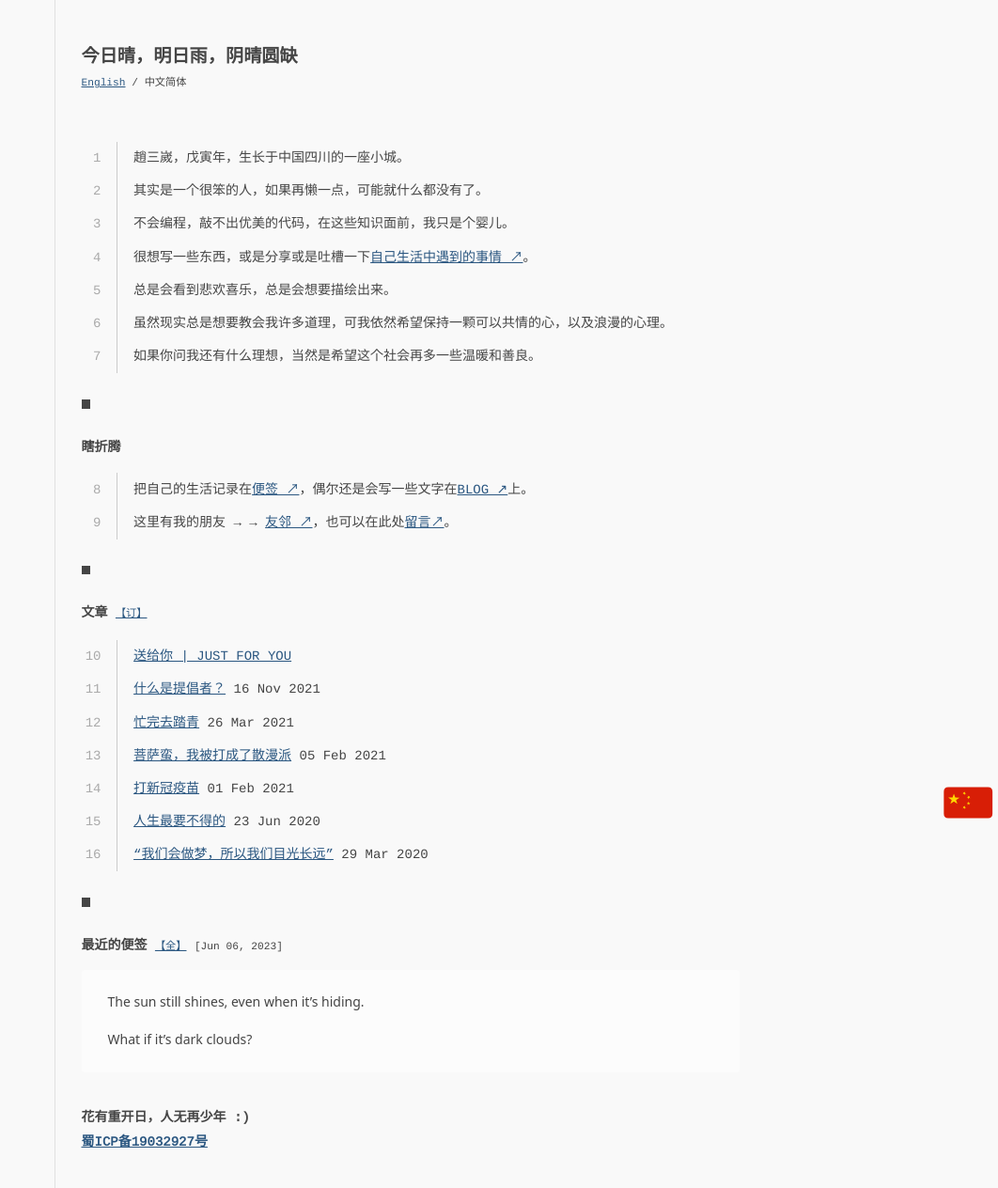
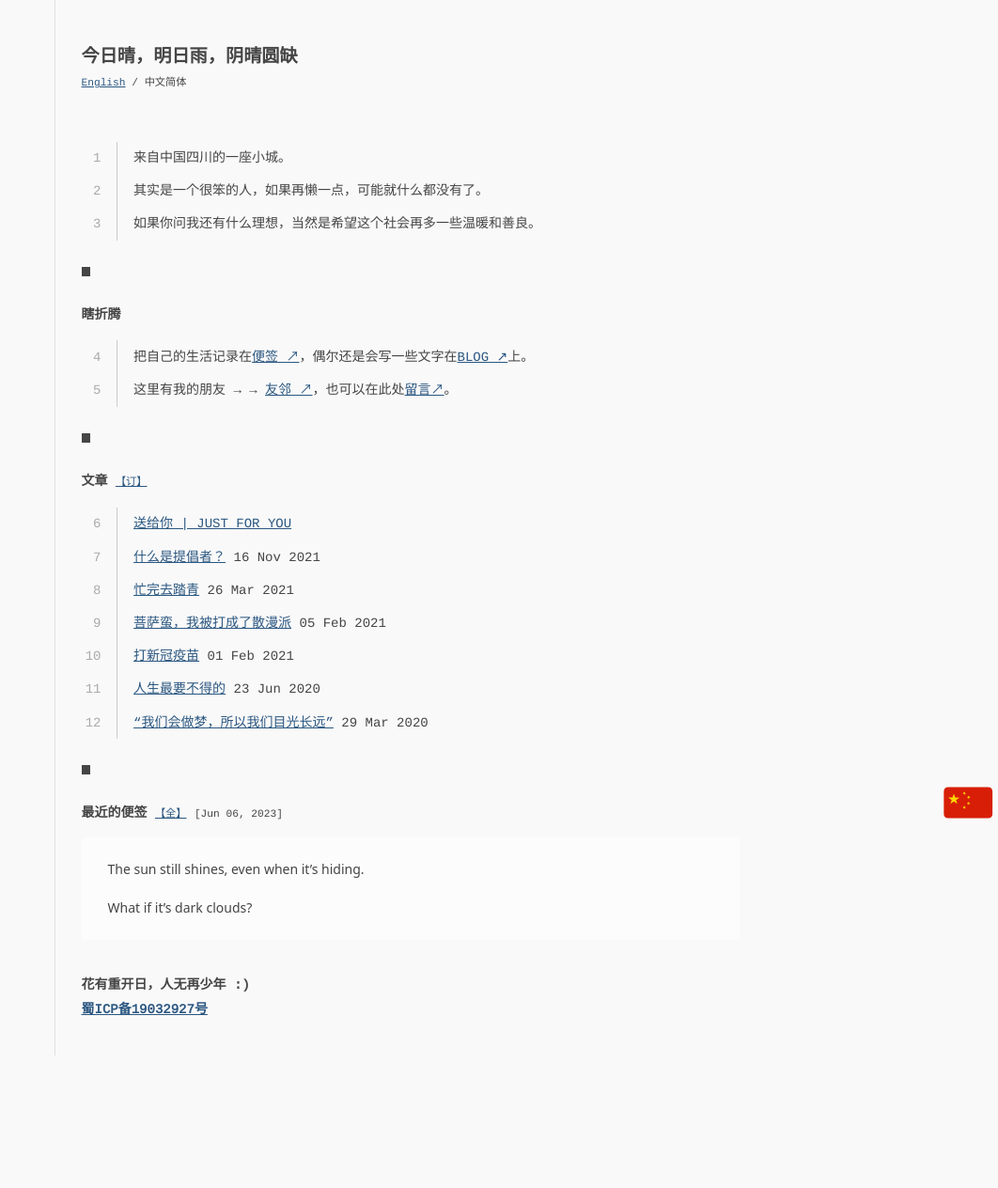
Before and after one commit to Sansuiz/sansuiz.github.io, a Jekyll site: the page built from index.html, in a window 1280 px wide. Shown: the whole page at 94% size, without its empty margins (218-1280 px from the left). Built offline with Jekyll 4.4.1, drawn with Linux system fonts in a browser that asks for light colours; comment, search, counter and statistics services are not loaded; after the commit the page ends 1123 px from its top, so only the background shows below that.

Commit message:
Update index.html

```diff
--- a/index.html
+++ b/index.html
@@ -8,32 +8,12 @@ header_content: |
 <ul class="terminal">
   {% assign i = i | plus: 1 %}
   {% capture content do %}
-    趙三嵗，戊寅年，生长于中国四川的一座小城。
+    来自中国四川的一座小城。
   {% endcapture %}{% include line.html i=i content=content %}
 
   {% assign i = i | plus: 1 %}
   {% capture content do %}
     其实是一个很笨的人，如果再懒一点，可能就什么都没有了。
-  {% endcapture %}{% include line.html i=i content=content %}
-
-  {% assign i = i | plus: 1 %}
-  {% capture content do %}
-    不会编程，敲不出优美的代码，在这些知识面前，我只是个婴儿。
-  {% endcapture %}{% include line.html i=i content=content %}
-
-  {% assign i = i | plus: 1 %}
-  {% capture content do %}
-    很想写一些东西，或是分享或是吐槽一下<a href="/notes">自己生活中遇到的事情 ↗</a>。
-  {% endcapture %}{% include line.html i=i content=content %}
-
-  {% assign i = i | plus: 1 %}
-  {% capture content do %}
-    总是会看到悲欢喜乐，总是会想要描绘出来。
-  {% endcapture %}{% include line.html i=i content=content %}
-
-  {% assign i = i | plus: 1 %}
-  {% capture content do %}
-    虽然现实总是想要教会我许多道理，可我依然希望保持一颗可以共情的心，以及浪漫的心理。
   {% endcapture %}{% include line.html i=i content=content %}
 
   {% assign i = i | plus: 1 %}
```
